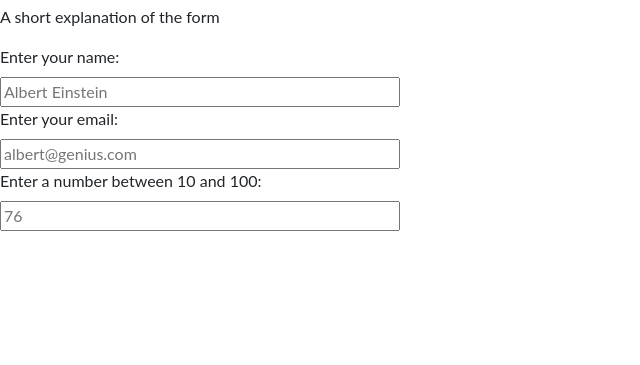
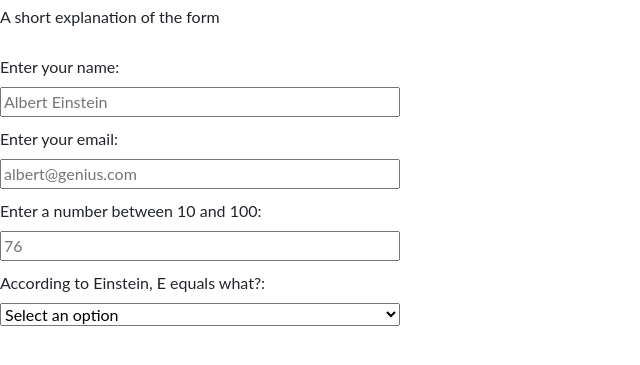
Before and after one commit to RohrerHope/survey-form-fcc, a plain HTML site: page index.html in a window 1280 px wide. Shown: the part 51-416 px from the top of the page, without its empty margins (0-640 px from the left). Drawn offline with nearby package versions, Linux system fonts and the light colour scheme.

Commit message:
Added name, email, number and dropdown + styles

```diff
--- a/assets/css/style.css
+++ b/assets/css/style.css
@@ -7,3 +7,7 @@ body {
   flex-direction: column;
   max-width: 400px;
 }
+
+label {
+  margin-top: 10px;
+}
--- a/index.html
+++ b/index.html
@@ -24,6 +24,14 @@
 			<input type="email" id="email" placeholder="albert@genius.com">
 			<label for="number">Enter a number between 10 and 100:</label>
 			<input type="number" id="number" placeholder="76" min="10" max="100">
+			<label for="dropdown">According to Einstein, E equals what?:</label>
+			<select name="options" id="dropdown">
+   <option value="">Select an option</option>
+   <option value="emotions">Emotions</option>
+   <option value="electronics">Electronics</option>
+   <option value="eons">Eons</option>
+   <option value="mc2"><span>M*C^2</span></option>
+   </select>
 		</form>
 	</main>
 	<footer>
```
